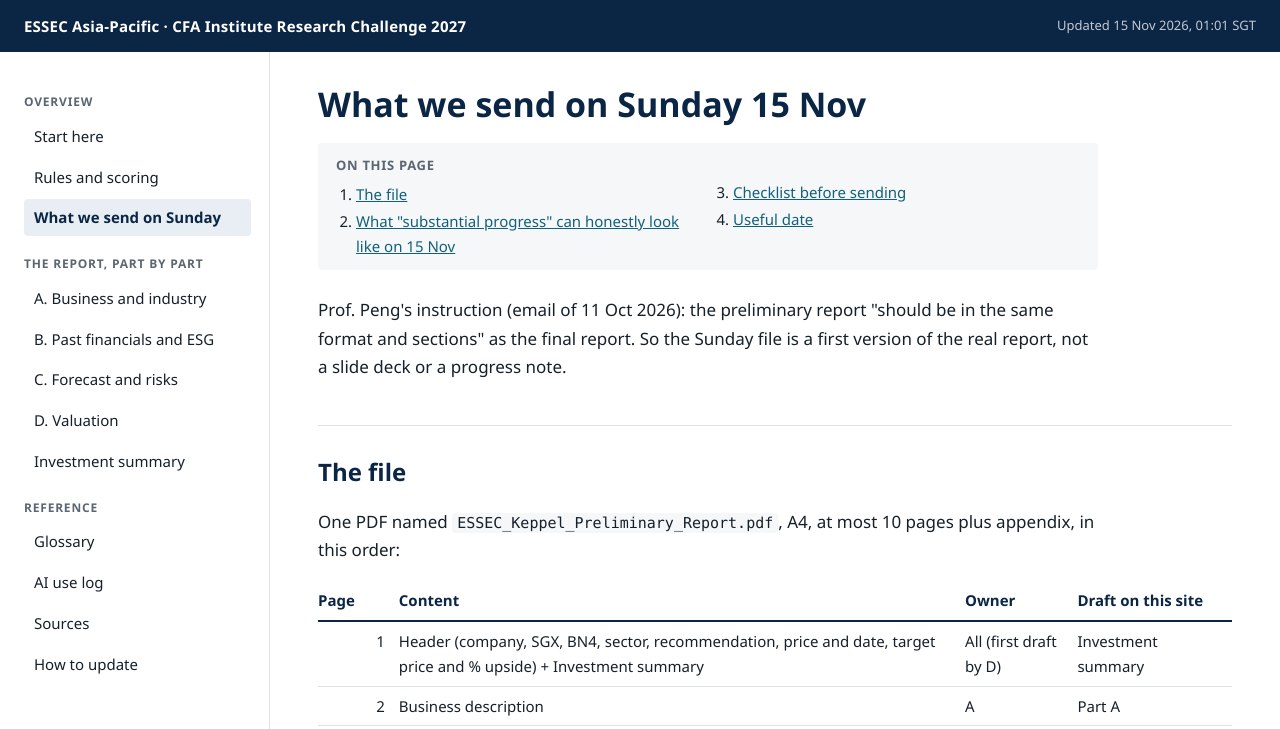
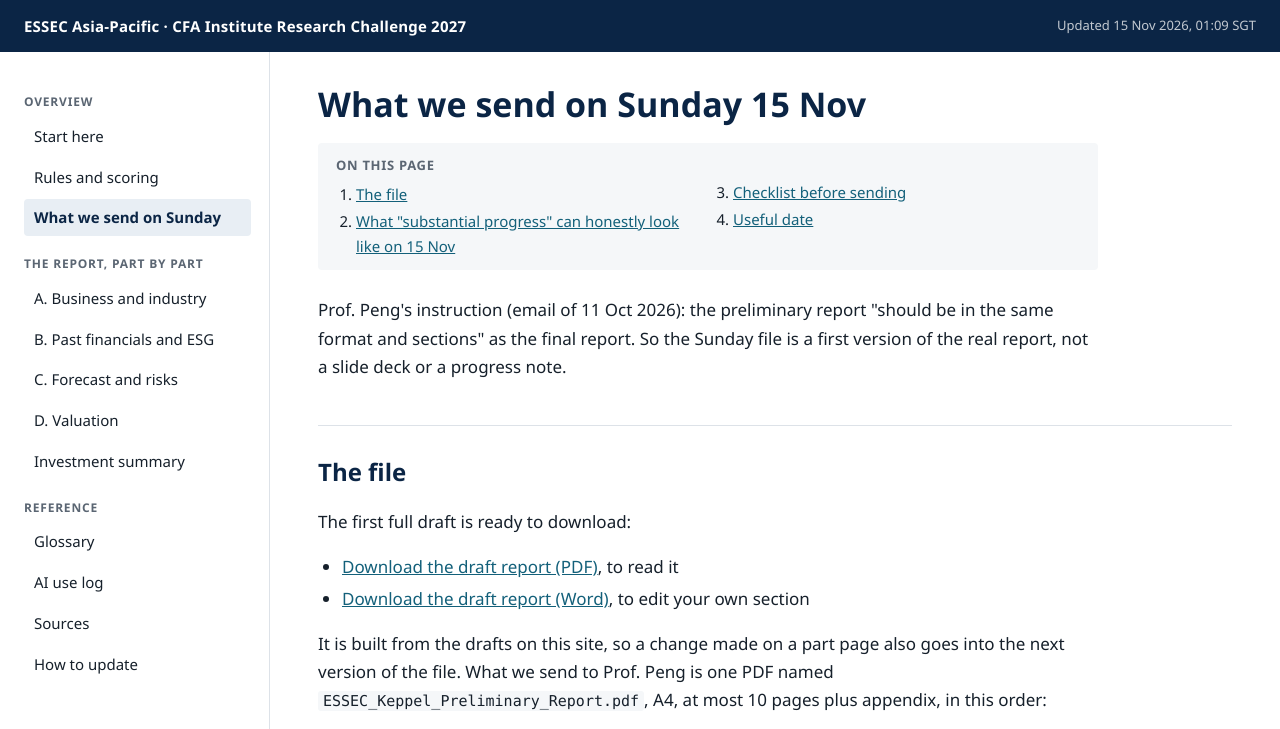
Before and after one commit to bap0eight/essec-cfa-hub, a plain HTML site: page index.html in a window 1280 px wide. Both pictures are taken after a click on the link "What we send on Sunday". Shown: the top 729 px of the page. Drawn offline with Linux system fonts and the light colour scheme.

Commit message:
Update hub 2026-11-15 01:09

```diff
--- a/index.html
+++ b/index.html
@@ -48,9 +48,10 @@ footer{margin-top:70px;padding-top:16px;border-top:1px solid var(--line);font-si
 <body>
 <header class="top"><button class="menu" aria-label="Menu" onclick="document.body.classList.toggle('navopen')">Menu</button>
 <span class="brand">ESSEC Asia-Pacific &middot; CFA Institute Research Challenge 2027</span>
-<span class="stamp">Updated 15 Nov 2026, 01:01 SGT</span></header>
+<span class="stamp">Updated 15 Nov 2026, 01:09 SGT</span></header>
 <aside class="side"><p class="navgroup">Overview</p><ul><li><a href="#home" data-page="home">Start here</a></li><li><a href="#rules" data-page="rules">Rules and scoring</a></li><li><a href="#sunday" data-page="sunday">What we send on Sunday</a></li></ul><p class="navgroup">The report, part by part</p><ul><li><a href="#part-a" data-page="part-a">A. Business and industry</a></li><li><a href="#part-b" data-page="part-b">B. Past financials and ESG</a></li><li><a href="#part-c" data-page="part-c">C. Forecast and risks</a></li><li><a href="#part-d" data-page="part-d">D. Valuation</a></li><li><a href="#summary" data-page="summary">Investment summary</a></li></ul><p class="navgroup">Reference</p><ul><li><a href="#glossary" data-page="glossary">Glossary</a></li><li><a href="#ai-use" data-page="ai-use">AI use log</a></li><li><a href="#sources" data-page="sources">Sources</a></li><li><a href="#update" data-page="update">How to update</a></li></ul></aside>
 <main><section class="page" id="home"><h1>Keppel Ltd: team hub</h1><nav class="onpage"><p>On this page</p><ol><li><a href="#home--what-is-due-and-when">What is due, and when</a></li><li><a href="#home--the-company-keppel-ltd">The company: Keppel Ltd</a></li><li><a href="#home--who-does-what">Who does what</a></li><li><a href="#home--how-to-use-this-site">How to use this site</a></li></ol></nav><p>This site holds everything the team needs for the CFA Institute Research Challenge 2027: what is due, who does what, a step-by-step guide for each part of the report, and a first draft of every part that we can edit together. It replaces the pile of PDFs: one link, always the latest version.</p>
+<p>The first full draft of the preliminary report is on the page "What we send on Sunday" (<a href="ESSEC_Keppel_Preliminary_Report.pdf">PDF</a>, <a href="ESSEC_Keppel_Preliminary_Report.docx">Word</a>).</p>
 <h2 id="home--what-is-due-and-when">What is due, and when</h2>
 <table>
 <thead>
@@ -210,7 +211,12 @@ footer{margin-top:70px;padding-top:16px;border-top:1px solid var(--line);font-si
 <h2 id="rules--artificial-intelligence">Artificial intelligence</h2>
 <p>AI tools are allowed "in a responsible, transparent, and ethically sound manner", but material use must be <strong>disclosed and documented</strong>, and presenting AI-generated content as wholly original human work is prohibited (Rules p. 8). Judges are likely to ask about it (Rules p. 17), so each of us should be able to say: which tool, for what, how we checked the output, and what we decided ourselves. This site keeps that log on the page "AI use log".</p></section><section class="page" id="sunday"><h1>What we send on Sunday 15 Nov</h1><nav class="onpage"><p>On this page</p><ol><li><a href="#sunday--the-file">The file</a></li><li><a href="#sunday--what-substantial-progress-can-honestly-look-like-on-15-nov">What &quot;substantial progress&quot; can honestly look like on 15 Nov</a></li><li><a href="#sunday--checklist-before-sending">Checklist before sending</a></li><li><a href="#sunday--useful-date">Useful date</a></li></ol></nav><p>Prof. Peng's instruction (email of 11 Oct 2026): the preliminary report "should be in the same format and sections" as the final report. So the Sunday file is a first version of the real report, not a slide deck or a progress note.</p>
 <h2 id="sunday--the-file">The file</h2>
-<p>One PDF named <code>ESSEC_Keppel_Preliminary_Report.pdf</code>, A4, at most 10 pages plus appendix, in this order:</p>
+<p>The first full draft is ready to download:</p>
+<ul>
+<li><a href="ESSEC_Keppel_Preliminary_Report.pdf">Download the draft report (PDF)</a>, to read it</li>
+<li><a href="ESSEC_Keppel_Preliminary_Report.docx">Download the draft report (Word)</a>, to edit your own section</li>
+</ul>
+<p>It is built from the drafts on this site, so a change made on a part page also goes into the next version of the file. What we send to Prof. Peng is one PDF named <code>ESSEC_Keppel_Preliminary_Report.pdf</code>, A4, at most 10 pages plus appendix, in this order:</p>
 <table>
 <thead>
 <tr>
```
Also changed, not shown: 2 other files.
